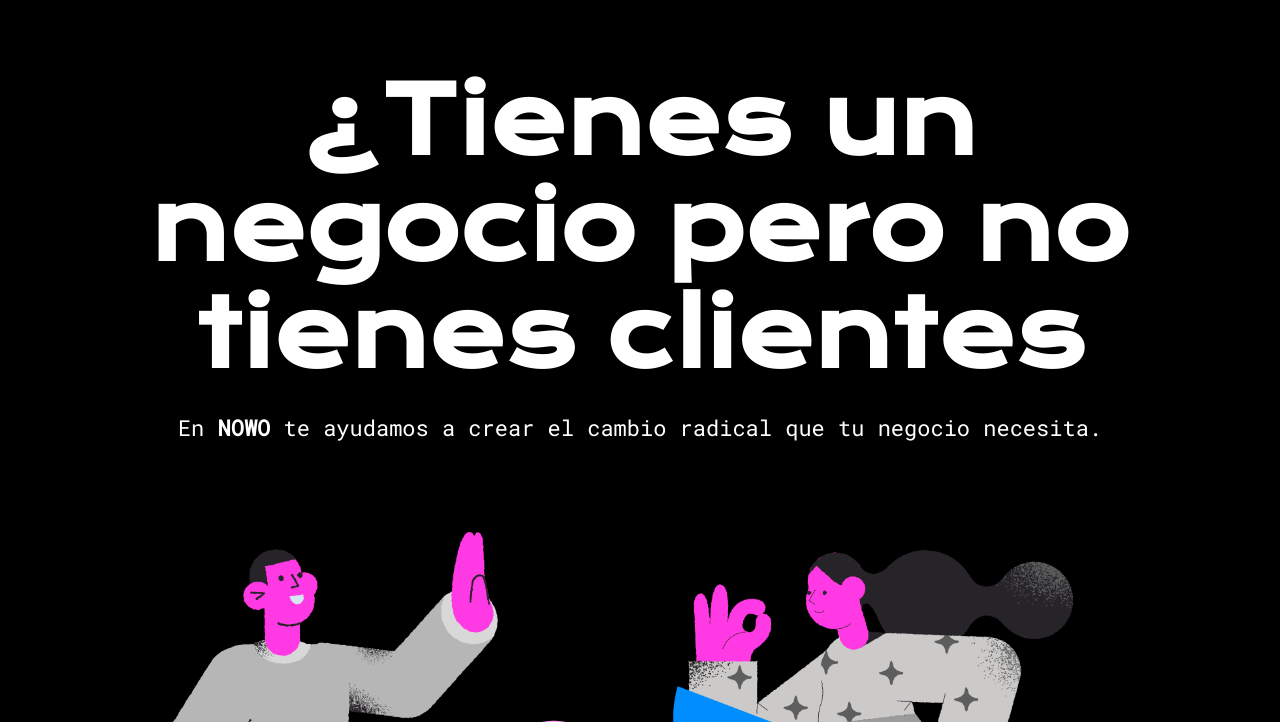
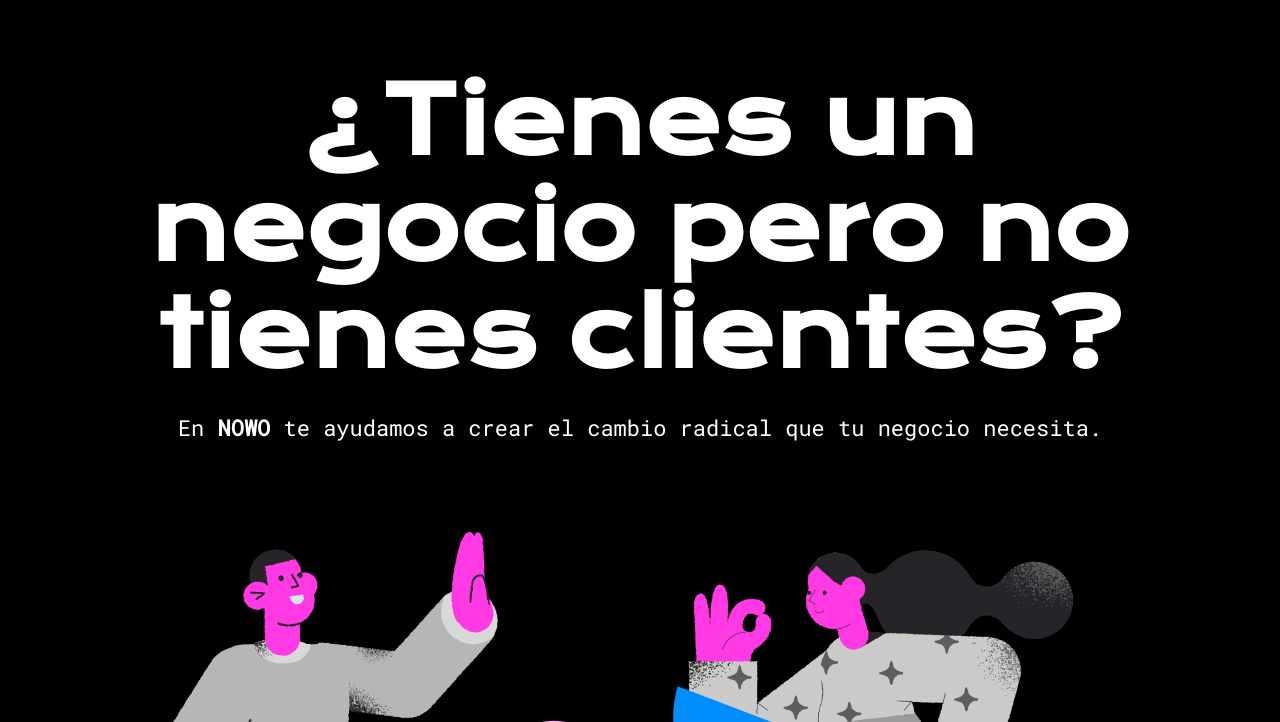
Before and after one commit to hellomarcelo/nowo, a plain HTML site: page index.html in a window 1280 px wide. Shown: the part 78-800 px from the top of the page. Drawn offline with nearby package versions, Linux system fonts and the light colour scheme.

Commit message:
Update index.html
cambio h1

```diff
--- a/index.html
+++ b/index.html
@@ -61,7 +61,7 @@
         <div class="row">
           <div class="col-12">
             <div data-aos="fade-right" data-aos-delay="200" data-aos-offset="-500" class="hero-title">
-              <h1>¿Tienes un negocio pero no tienes clientes</h1>
+              <h1>¿Tienes un negocio pero no tienes clientes?</h1>
               <p>En <strong>NOWO</strong> te ayudamos a crear el cambio radical que tu negocio necesita.</p>
             </div>
 
```
